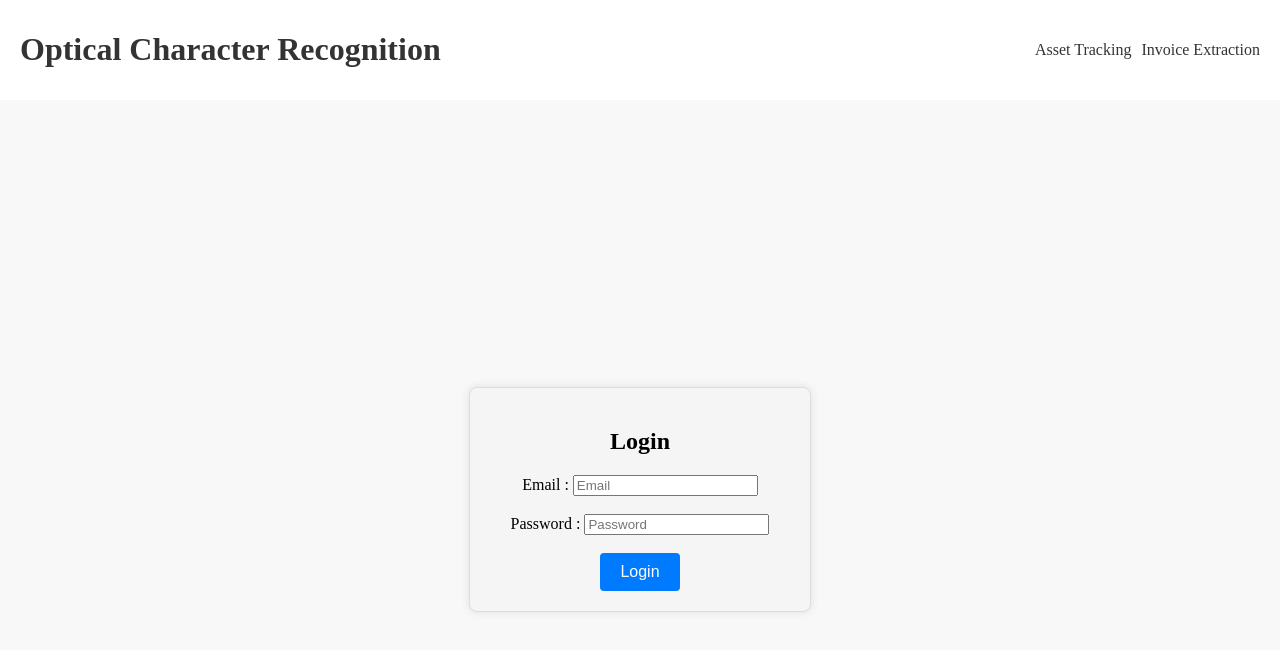
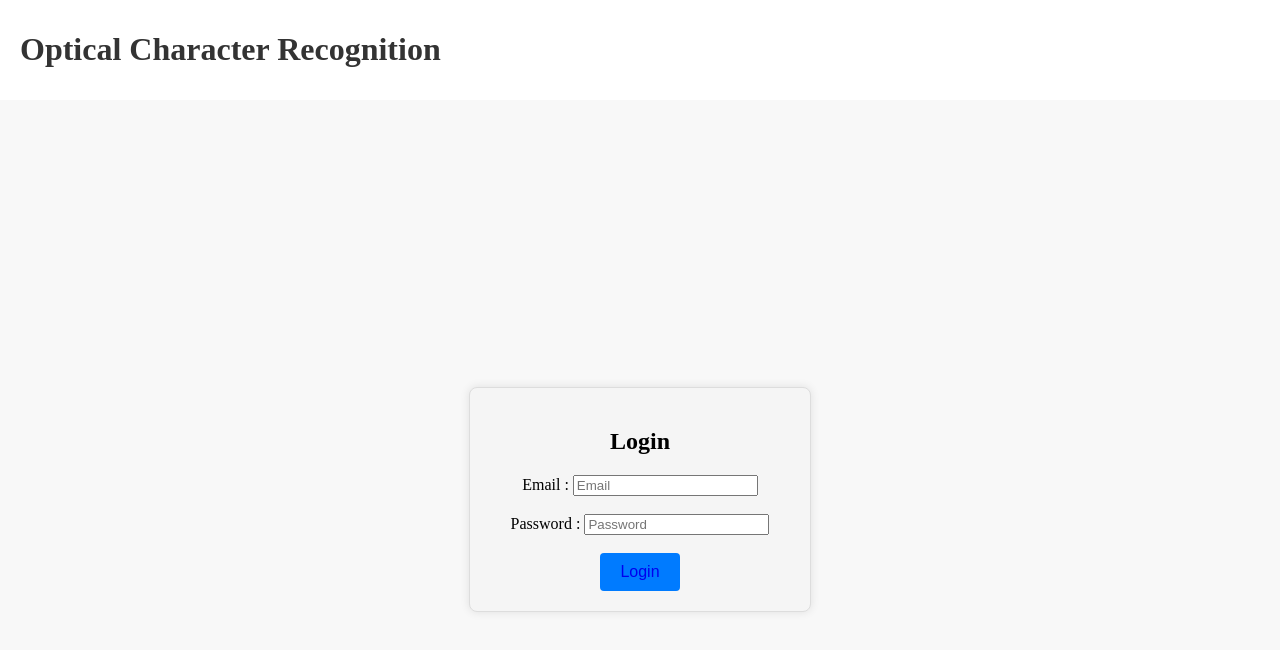
Before and after one commit to Manav2031/Accessing-Webcam-Using-ReactJS, a React (Create React App) app in the folder my-app/: page / in a window 1280 px wide. Shown: the top 650 px of the page. Built offline with nearby package versions, Linux system fonts and the light colour scheme; the HTML template or start-up script is replaced by a standard one.

Commit message:
some minor changes

```diff
--- a/my-app/src/components/Login.js
+++ b/my-app/src/components/Login.js
@@ -13,9 +13,7 @@ export default function Login() {
         <input type="email" placeholder="Email" name="email" /> <br/><br/>
         <label>Password : </label>
         <input type="password" placeholder="Password" name="password" /> <br/><br/>
-        <a href="/menu">
-          <button value='Login' name="login">Login</button>
-        </a>
+          <button value='Login' name="login"> <a href="/menu"> Login </a> </button>
       </div>
     </div>
   )
--- a/my-app/src/components/Navbar.js
+++ b/my-app/src/components/Navbar.js
@@ -8,12 +8,12 @@ const Navbar = () => {
                 <Link to="/">
                     <h1>Optical Character Recognition</h1>
                 </Link>
-                <nav>
+                {/* <nav>
                     <div>
                         <Link to="/ocr">Asset Tracking</Link>
                         <Link to="/invoice">Invoice Extraction</Link>
                     </div>
-                </nav>
+                </nav> */}
             </div>
         </header>
     )
--- a/my-app/src/styles/login.css
+++ b/my-app/src/styles/login.css
@@ -29,3 +29,7 @@ button {
 button:hover {
   background-color: #0056b3;
 }
+
+a {
+  text-decoration: none;
+}
```
